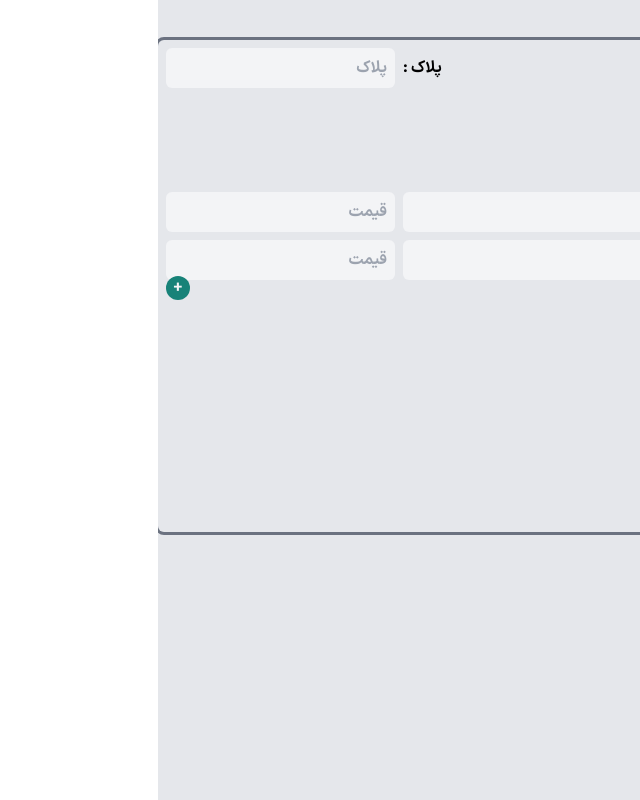
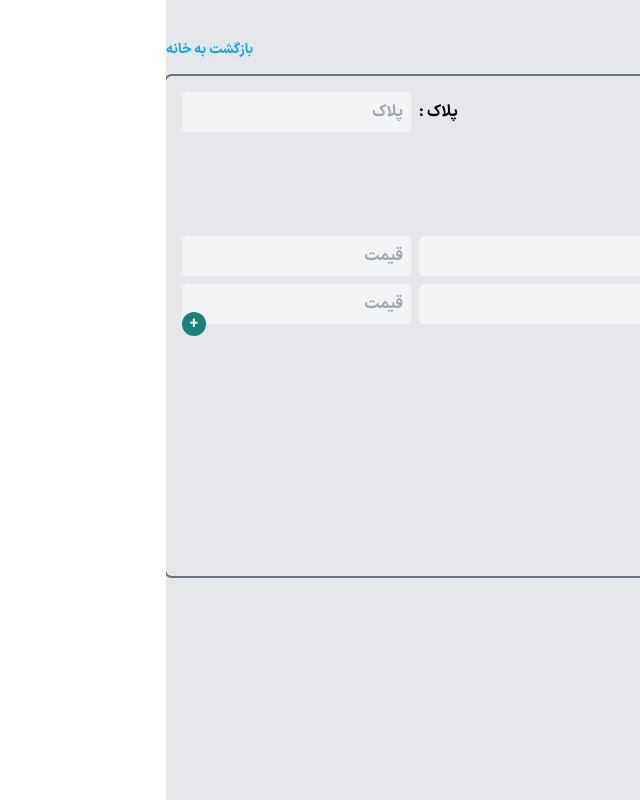
Before and after one commit to Matin-Sangabi/designated-app, a React (Create React App) app: page /addUser in a window 1280 px wide. Shown: the whole page, without its empty margins (640-1280 px from the left). Built offline with nearby package versions, Linux system fonts and the light colour scheme; the HTML template or start-up script is replaced by a standard one.

Commit message:
formik added

```diff
--- a/package.json
+++ b/package.json
@@ -6,12 +6,15 @@
     "@testing-library/jest-dom": "^5.16.5",
     "@testing-library/react": "^13.4.0",
     "@testing-library/user-event": "^13.5.0",
+    "formik": "^2.2.9",
     "react": "^18.2.0",
     "react-dom": "^18.2.0",
     "react-router-dom": "^6.6.1",
     "react-scripts": "^5.0.1",
+    "react-uuid": "^2.0.0",
     "uuid": "^9.0.0",
-    "web-vitals": "^2.1.4"
+    "web-vitals": "^2.1.4",
+    "yup": "^0.32.11"
   },
   "scripts": {
     "start": "react-scripts start",
--- /dev/null
+++ b/src/components/AddUser/AddElement.js
@@ -0,0 +1,22 @@
+const AddElement = ({index , formik }) => {
+    let counter = index;
+  return (
+    <div className="flex items-center justify-between gap-x-2 w-full relative">
+        <span className="p-2 rounded-md bg-gray-100">{counter +=1}</span>
+      <textarea
+        placeholder="شرح کالا 1"
+        {...formik.getFieldProps(`desc[${index}].title`)}
+        className="h-10 resize-none rounded-md p-2 bg-gray-100 flex-1 focus:ring-2 focus:ring-gray-500 focus:ring-offset-2 border-none outline-none transition-all ease-in-out duration-300"
+      ></textarea>
+      <input
+        type="number"
+        step="any"
+        placeholder="قیمت"
+        {...formik.getFieldProps(`desc[${index}].price`)}
+        className=" h-10 px-2 rounded-md bg-gray-100 focus:ring-2 focus:ring-gray-500 focus:ring-offset-2 border-none outline-none transition-all ease-in-out duration-300"
+      />
+    </div>
+  );
+};
+
+export default AddElement;
--- a/src/pages/AddUser.js
+++ b/src/pages/AddUser.js
@@ -1,19 +1,46 @@
-import { createElement, useRef } from "react";
-function generateElement() {
+import { useState } from "react";
+import AddElement from "../components/AddUser/AddElement";
+import { Link } from "react-router-dom";
+import { useFormik } from "formik";
+// import uuid from "react-uuid";
+const initialValues = {
+  name: "",
+  phone: "",
+  plate: "",
+  desc: [{ title: "", price: "" }],
+};
+const Element = [
+  { name: "", price: "" },
+  { name: "", price: "" },
+];
 
-    return createElement(
-        'div' ,
-        {className : 'bg-red-500'},
-
-    )
+const onSubmit = (values) => {
+  console.log(values);
+};
+const AddUserPage = () => {
+  const [children, setChildren] = useState(Element);
+  const formik = useFormik({
+    initialValues,
+    onSubmit,
+  });
+  function generateElement() {
+    const temp = [...children];
+    temp.push(1);
+    setChildren(temp);
   }
-const AddUserPage = () => {
-  const parentElement = useRef();
-
 
   return (
     <div className="container mx-auto max-w-screen-xl pt-10">
-      <form className="w-full p-2 rounded-md ring ring-gray-500">
+      <Link
+        to="/"
+        className="flex items-end justify-end mb-4 text-sm text-sky-500"
+      >
+        بازگشت به خانه
+      </Link>
+      <form
+        onSubmit={formik.handleSubmit}
+        className="w-full p-4 rounded-md ring-2 ring-gray-500"
+      >
         <div className="flex flex-col gap-y-4">
           <div className="flex items-center justify-between">
             <label className="flex items-center gap-x-2">
@@ -21,6 +48,8 @@ const AddUserPage = () => {
               <input
                 type="text"
                 placeholder="نام"
+                name="name"
+                {...formik.getFieldProps("name")}
                 className="p-2 rounded-md bg-gray-100 focus:ring-2 focus:ring-gray-500 focus:ring-offset-2 border-none outline-none transition-all ease-in-out duration-300"
               />
             </label>
@@ -29,6 +58,8 @@ const AddUserPage = () => {
               <input
                 type="tel"
                 placeholder="تلفن"
+                name="phone"
+                {...formik.getFieldProps("phone")}
                 className="p-2 rounded-md bg-gray-100 focus:ring-2 focus:ring-gray-500 focus:ring-offset-2 border-none outline-none transition-all ease-in-out duration-300"
               />
             </label>
@@ -37,6 +68,8 @@ const AddUserPage = () => {
               <input
                 type="text"
                 placeholder="پلاک"
+                name="plate"
+                {...formik.getFieldProps("plate")}
                 className="p-2 rounded-md bg-gray-100 focus:ring-2 focus:ring-gray-500 focus:ring-offset-2 border-none outline-none transition-all ease-in-out duration-300"
               />
             </label>
@@ -44,38 +77,16 @@ const AddUserPage = () => {
           <div className="">
             <label className="flex items-center gap-x-2">
               تاریخ :
-              <input
-                type="text"
-                placeholder="نام"
-                className="p-2 rounded-md bg-gray-100 focus:ring-2 focus:ring-gray-500 focus:ring-offset-2 border-none outline-none transition-all ease-in-out duration-300"
-              />
+              <span className="px-2 py-2 rounded-md bg-gray-100 w-48 text-center">
+                {new Date().toLocaleDateString("fa")}
+              </span>
             </label>
           </div>
-          <div className="flex flex-col gap-y-2 relative" ref={parentElement}>
+          <div className="flex flex-col gap-y-2 relative">
             <h1>شرح کار : </h1>
-            <div className="flex items-center justify-between gap-x-2 w-full relative">
-              <textarea
-                placeholder="شرح کالا 1"
-                className="h-10 resize-none rounded-md p-2 bg-gray-100 flex-1 focus:ring-2 focus:ring-gray-500 focus:ring-offset-2 border-none outline-none transition-all ease-in-out duration-300"
-              ></textarea>
-              <input
-                type="text"
-                placeholder="قیمت"
-                className=" h-10 px-2 rounded-md bg-gray-100 focus:ring-2 focus:ring-gray-500 focus:ring-offset-2 border-none outline-none transition-all ease-in-out duration-300"
-              />
-            </div>
-            <div className="flex items-center justify-between gap-x-2 w-full relative">
-              <textarea
-                placeholder="شرح کالا 1"
-                className="h-10 resize-none rounded-md p-2 bg-gray-100 flex-1 focus:ring-2 focus:ring-gray-500 focus:ring-offset-2 border-none outline-none transition-all ease-in-out duration-300"
-              ></textarea>
-              <input
-                type="text"
-                placeholder="قیمت"
-                className=" h-10 px-2 rounded-md bg-gray-100 focus:ring-2 focus:ring-gray-500 focus:ring-offset-2 border-none outline-none transition-all ease-in-out duration-300"
-              />
-            </div>
-            {<Element />}
+            {children.map((_, index) => (
+              <AddElement key={index} index={index} formik={formik} name={'desc'}/>
+            ))}
             <button
               type="button"
               onClick={generateElement}
@@ -118,12 +129,4 @@ const AddUserPage = () => {
   );
 };
 
-function Element () {
-    console.log('run');
-    return createElement(
-        generateElement
-    )
-}
-
 export default AddUserPage;
-/*https://stackoverflow.com/questions/57000027/how-to-create-element-on-button-click*/
```
Also changed, not shown: 1 other file (tests, documents, lock files or other folders).
